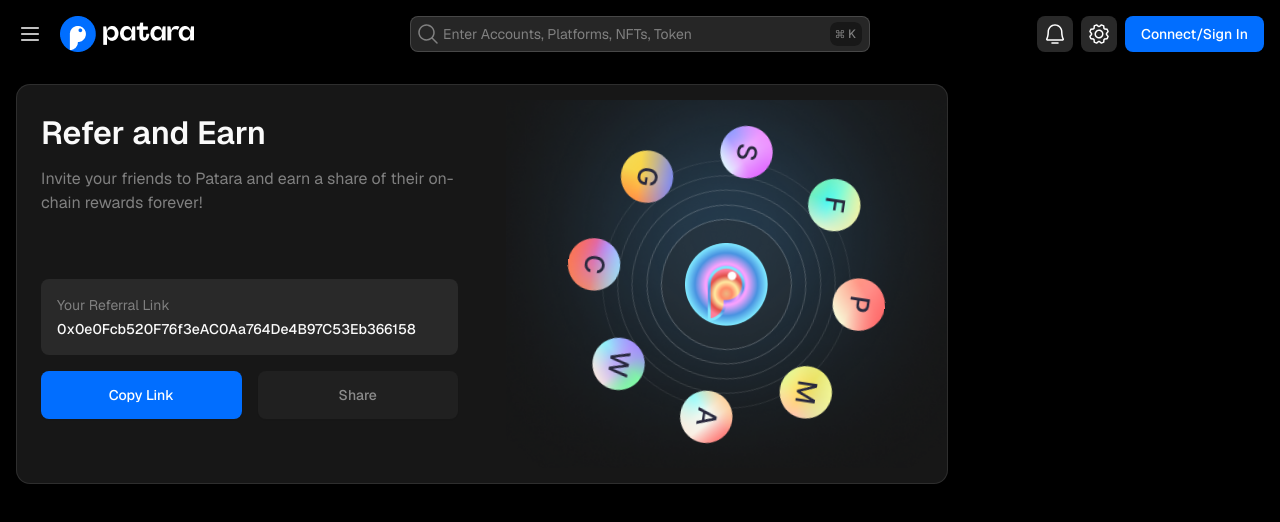
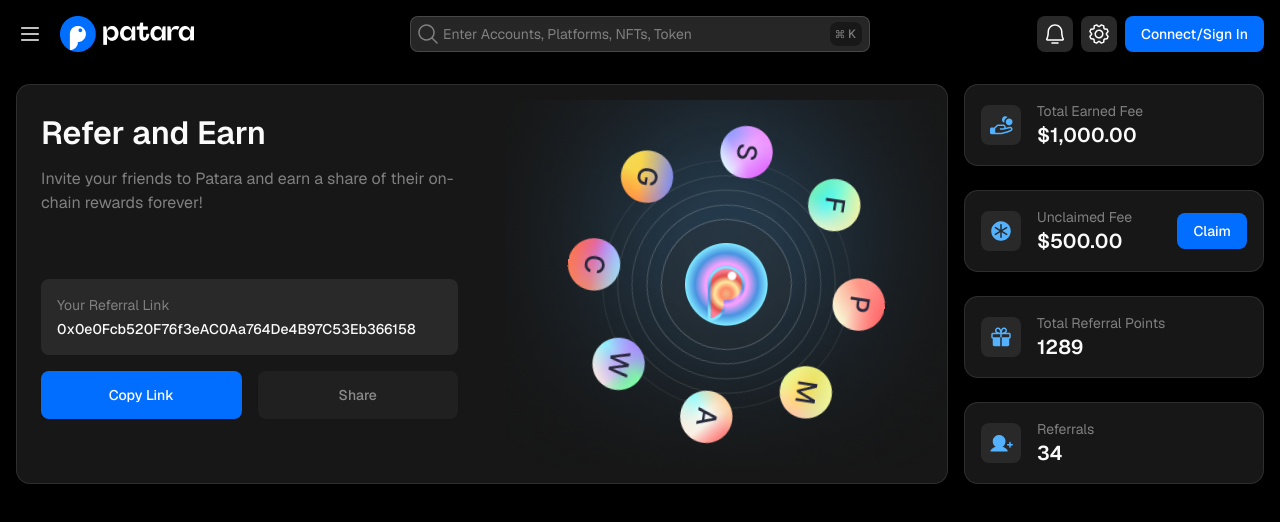
Before and after one commit to Babak-Taghizadeh/sample-dashboard, a Next.js app: page /profile in a window 1280 px wide. Shown: the top 522 px of the page. Built offline with nearby package versions, Linux system fonts and the light colour scheme.

Commit message:
feat: apply stat components into profile page

```diff
--- a/src/pages/profile.tsx
+++ b/src/pages/profile.tsx
@@ -1,7 +1,13 @@
+import ProfileDetails from "@/components/section/profile/referral-stats";
 import ReferShareCard from "@/components/section/profile/refer-share-card";
 
 const ProfilePage = () => {
-  return <ReferShareCard />;
+  return (
+    <>
+      <ReferShareCard />
+      <ProfileDetails />
+    </>
+  );
 };
 
 export default ProfilePage;
```
